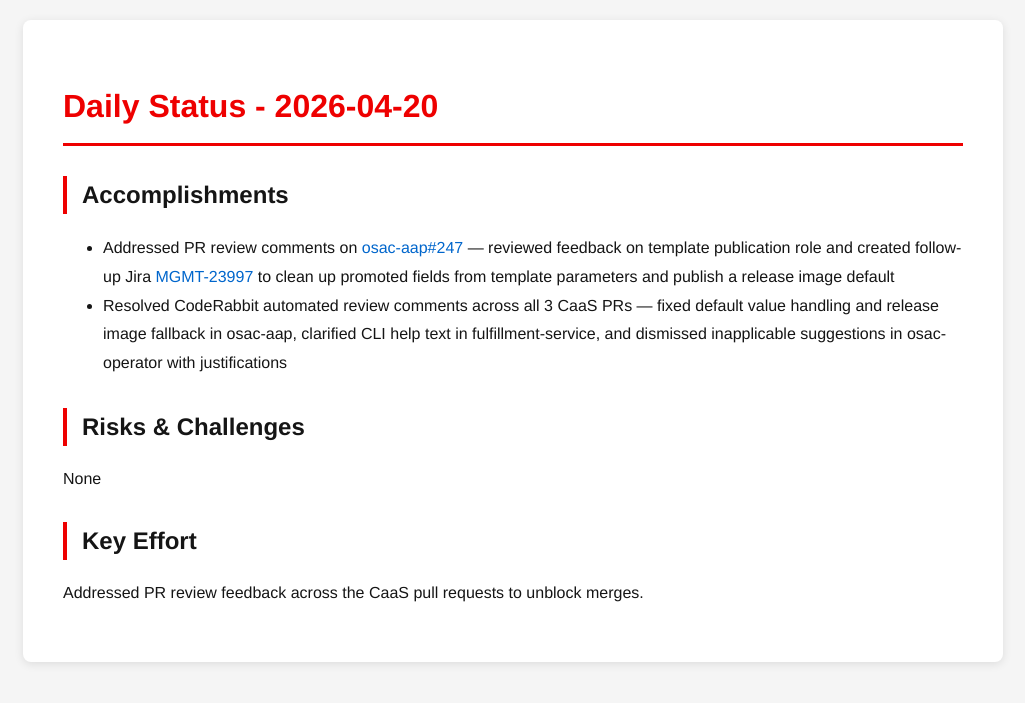
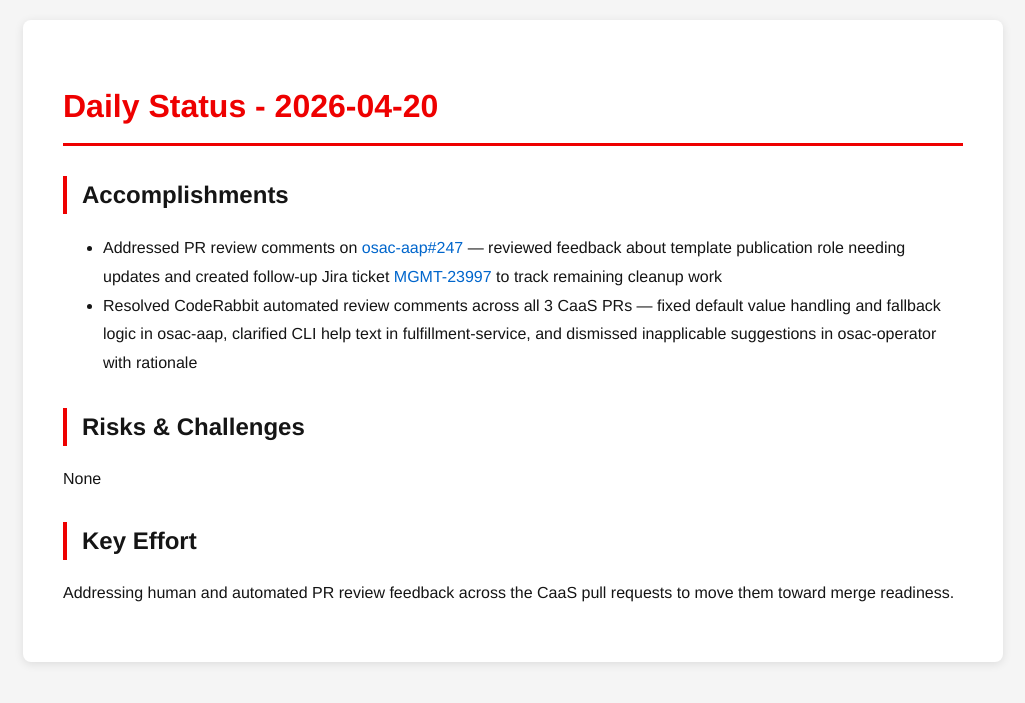
Before and after one commit to tzvatot/daily-status, a Jekyll site: the page built from 2026-04-20.md, in a window 1280 px wide. Shown: the top 703 px of the page, without its empty margins (127-1152 px from the left). Built offline with Jekyll 4.4.1, drawn with Linux system fonts in a browser that asks for light colours.

Commit message:
Daily status update - 2026-04-20

```diff
--- a/2026-04-20.md
+++ b/2026-04-20.md
@@ -7,11 +7,11 @@
 # Daily Status - 2026-04-20
 
 ## Accomplishments
-- Addressed PR review comments on [osac-aap#247](https://github.com/osac-project/osac-aap/pull/247) — reviewed feedback on template publication role and created follow-up Jira [MGMT-23997](https://issues.redhat.com/browse/MGMT-23997) to clean up promoted fields from template parameters and publish a release image default
-- Resolved CodeRabbit automated review comments across all 3 CaaS PRs — fixed default value handling and release image fallback in osac-aap, clarified CLI help text in fulfillment-service, and dismissed inapplicable suggestions in osac-operator with justifications
+- Addressed PR review comments on [osac-aap#247](https://github.com/osac-project/osac-aap/pull/247) — reviewed feedback about template publication role needing updates and created follow-up Jira ticket [MGMT-23997](https://issues.redhat.com/browse/MGMT-23997) to track remaining cleanup work
+- Resolved CodeRabbit automated review comments across all 3 CaaS PRs — fixed default value handling and fallback logic in osac-aap, clarified CLI help text in fulfillment-service, and dismissed inapplicable suggestions in osac-operator with rationale
 
 ## Risks & Challenges
 None
 
 ## Key Effort
-Addressed PR review feedback across the CaaS pull requests to unblock merges.
+Addressing human and automated PR review feedback across the CaaS pull requests to move them toward merge readiness.
```
